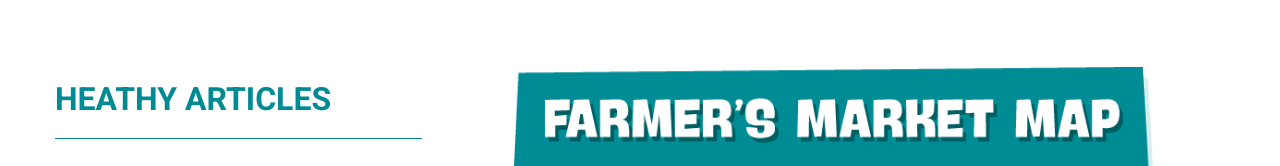
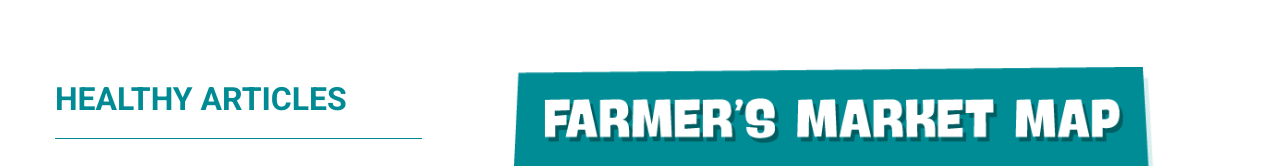
Before and after one commit to amler/chs-project, a website: page index.html in a window 1280 px wide. Shown: the part 1940-2106 px from the top of the page. Drawn offline with nearby package versions, Linux system fonts and the light colour scheme.

Commit message:
Fixed typo.

```diff
--- a/index.html
+++ b/index.html
@@ -164,7 +164,7 @@
 		<section>
 			<div class="row">
 				<div class="col-sm-4 col-xs-12">
-					<h2>Heathy Articles</h2>
+					<h2>Healthy Articles</h2>
 					<div class="articles">
 						<a class="article" data-toggle="modal" data-target="#modal-article-4" href="#modal-article-4">
 							<img src="assets/img/article-photo-1.jpg" alt="" />
```
Also changed, not shown: 1 other file.
